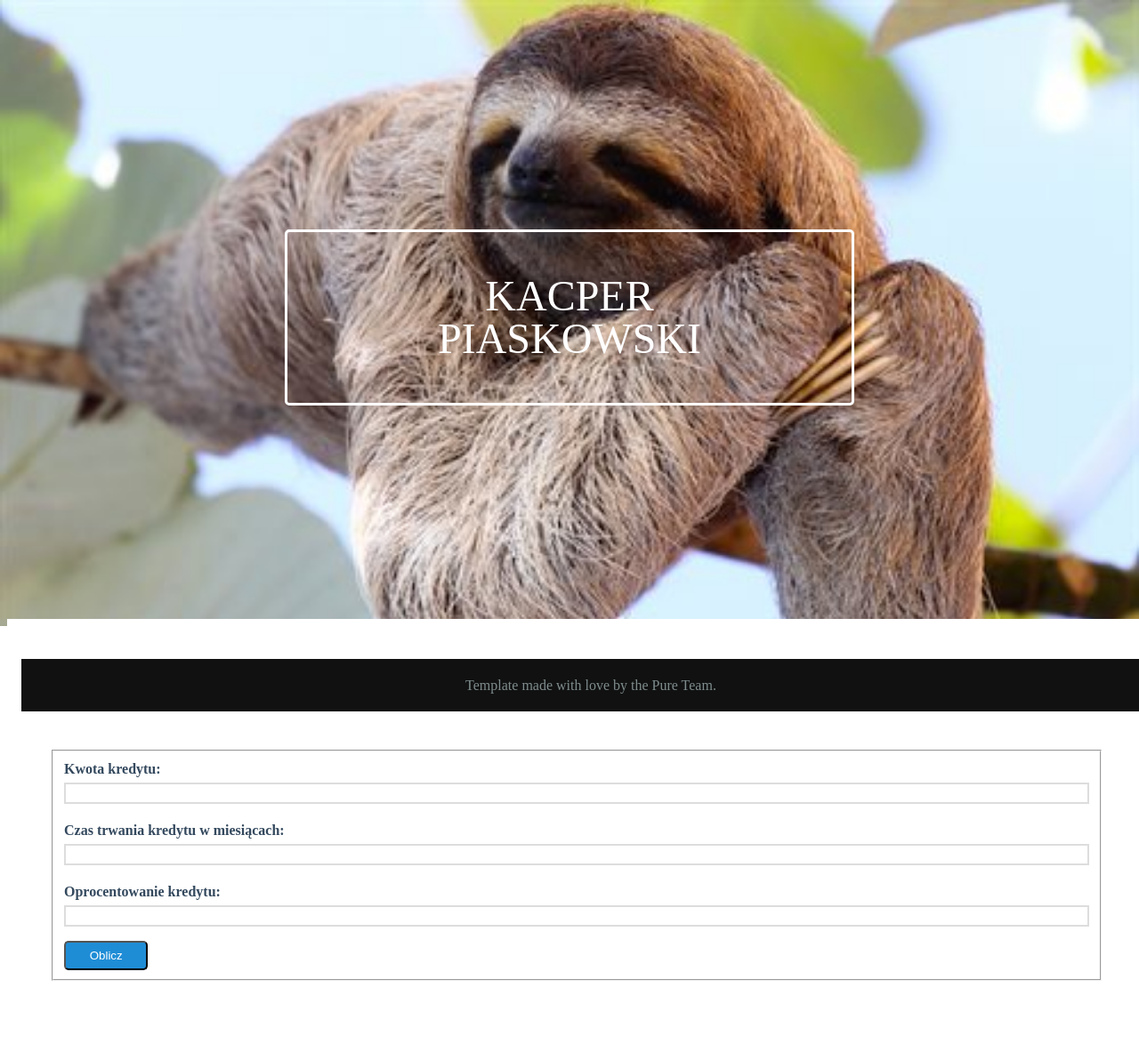
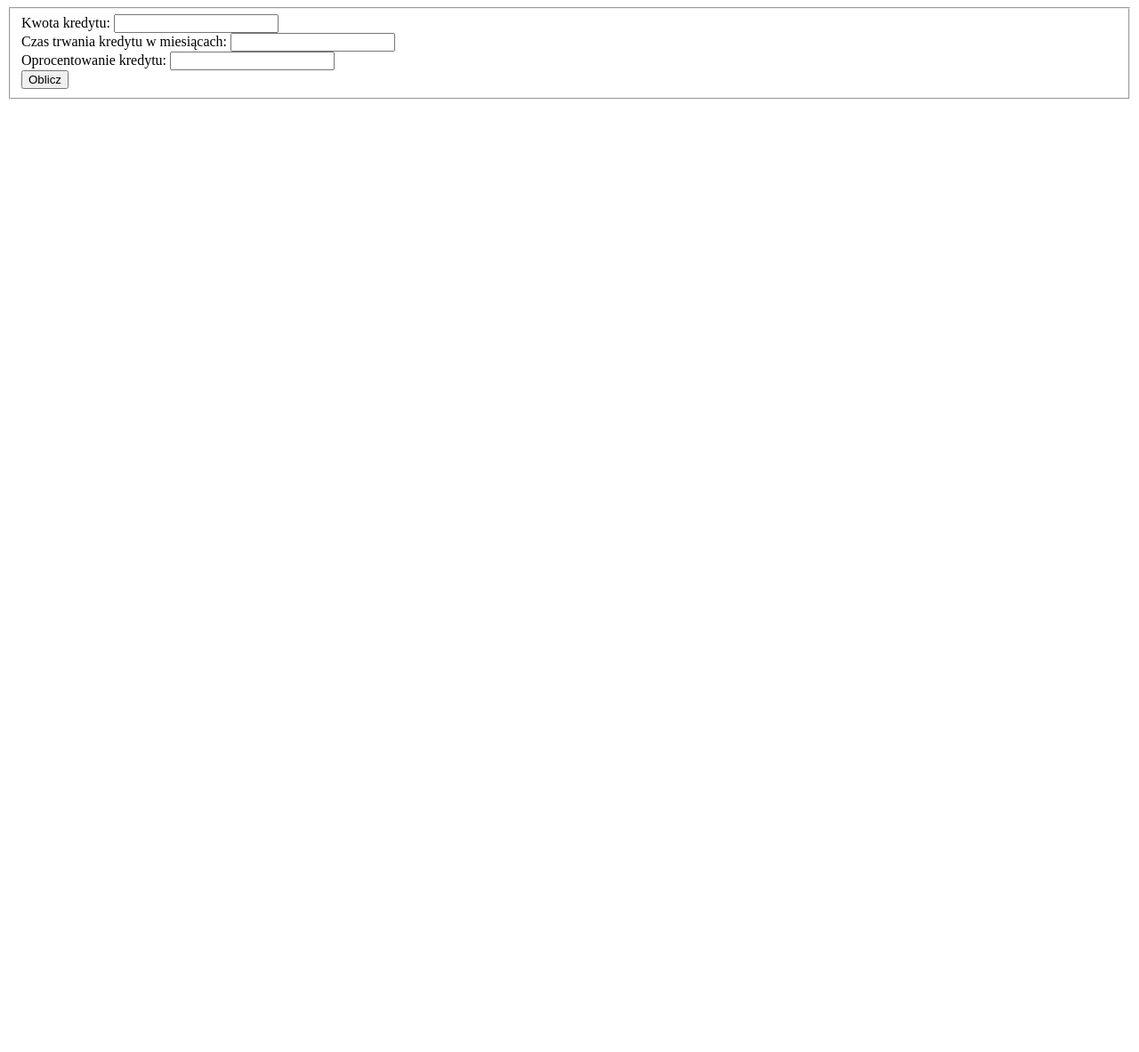
Before and after one commit to piaskowskikacper/aplikacje_internetowe, a PHP site: page / in a window 1280 px wide. Shown: the whole page at 89% size. After the commit the page ends 112 px from the top, so only its background shows below. Run offline with PHP 8.4, Linux system fonts and the light colour scheme; data that the repository does not hold is empty; a stand-in replaces the project's code that opens the database connection; some libraries are stand-ins or nearby versions.

Commit message:
repo fix v3

```diff
--- a/php_01_widok_kontroler/app/calc_view.php
+++ b/php_01_widok_kontroler/app/calc_view.php
@@ -1,42 +1,13 @@
 <?php require_once dirname(__FILE__) .'/../config.php';?>
-<!doctype html>
-<html lang="en">
+<!DOCTYPE HTML>
+<html xmlns="http://www.w3.org/1999/xhtml" xml:lang="pl" lang="pl">
 <head>
-    <meta charset="utf-8">
-    <meta name="viewport" content="width=device-width, initial-scale=1.0">
-    <meta name="description" content="A layout example that shows off a responsive product landing page.">
-    <title>Kacper &ndash; Piaskowski &ndash; Szablonowanie</title>
-    <link rel="stylesheet" href="https://netdna.bootstrapcdn.com/font-awesome/4.0.3/css/font-awesome.css">
-    <link rel="stylesheet" href="/php_01_widok_kontroler/styles/styles.css">
+<meta charset="utf-8" />
+<title>Kalkulator</title>
 </head>
 <body>
 
-<div class="header">
-    <div class="home-menu pure-menu pure-menu-horizontal pure-menu-fixed">
-        <a class="pure-menu-heading" href="">Your Site</a>
-
-        <ul class="pure-menu-list" style="background-image: url('leniwiec.jpg') ">
-            <li class="pure-menu-item pure-menu-selected"><a href="#" class="pure-menu-link">Home</a></li>
-            <li class="pure-menu-item"><a href="#" class="pure-menu-link">Tour</a></li>
-            <li class="pure-menu-item"><a href="#" class="pure-menu-link">Sign Up</a></li>
-        </ul>
-    </div>
-</div>
-
-<div class="splash-container" style="background-image: url('/php_01_widok_kontroler/styles/leniwiec.jpg'); background-repeat: no-repeat; background-size: cover;">
-    <div class="splash">
-        <h1 class="splash-head">Kacper Piaskowski</h1>
-    </div>
-</div>
-
-<div class="content-wrapper">
-
-    <div class="content">
-        <h2 class="content-head is-center">Kalkulator kredytowy</h2>
-
-        <div class="pure-g">
-            <div class="l-box-lrg pure-u-1 pure-u-md-2-5">
-                <form class="pure-form pure-form-stacked" action="<?php print(_APP_URL);?>/app/calc.php" method="post">
+<form  action="<?php print(_APP_URL);?>/app/calc.php" method="post">
                     <fieldset>
 
 					<label for="id_kwota">Kwota kredytu: </label>
@@ -52,8 +23,6 @@
 
                     </fieldset>
                 </form>
-
-            </div>
 
 				<?php
 				//wyświeltenie listy błędów, jeśli istnieją
@@ -74,15 +43,5 @@
 				</div>
 				<?php } ?>
 
-    </div>
-
-    <div class="footer l-box is-center">
-       Template made with love by the Pure Team.
-    </div>
-
-</div>
-
-
-
 </body>
 </html>
--- a/php_01_widok_kontroler/styles/styles.css
+++ /dev/null
@@ -1,286 +0,0 @@
-* {
-    -webkit-box-sizing: border-box;
-    -moz-box-sizing: border-box;
-    box-sizing: border-box;
-}
-
-/*
- * -- BASE STYLES --
- * Most of these are inherited from Base, but I want to change a few.
- */
-body {
-    line-height: 1.7em;
-    color: #7f8c8d;
-    font-size: 13px;
-}
-
-h1,
-h2,
-h3,
-h4,
-h5,
-h6,
-label {
-    color: #34495e;
-}
-
-.pure-img-responsive {
-    max-width: 100%;
-    height: auto;
-}
-
-/*
- * -- LAYOUT STYLES --
- * These are some useful classes which I will need
- */
-.l-box {
-    padding: 1em;
-}
-
-.l-box-lrg {
-    padding: 2em;
-    border-bottom: 1px solid rgba(0,0,0,0.1);
-}
-
-.is-center {
-    text-align: center;
-}
-
-
-
-/*
- * -- PURE FORM STYLES --
- * Style the form inputs and labels
- */
-.pure-form label {
-    margin: 1em 0 0;
-    font-weight: bold;
-    font-size: 100%;
-}
-
-.pure-form input[type] {
-    border: 2px solid #ddd;
-    box-shadow: none;
-    font-size: 100%;
-    width: 100%;
-    margin-bottom: 1em;
-}
-
-/*
- * -- PURE BUTTON STYLES --
- * I want my pure-button elements to look a little different
- */
-.pure-button {
-    background-color: #1f8dd6;
-    color: white;
-    padding: 0.5em 2em;
-    border-radius: 5px;
-}
-
-a.pure-button-primary {
-    background: white;
-    color: #1f8dd6;
-    border-radius: 5px;
-    font-size: 120%;
-}
-
-
-/*
- * -- MENU STYLES --
- * I want to customize how my .pure-menu looks at the top of the page
- */
-
-.home-menu {
-    padding: 0.5em;
-    text-align: center;
-    box-shadow: 0 1px 1px rgba(0,0,0, 0.10);
-}
-.home-menu {
-    background: #2d3e50;
-}
-.pure-menu.pure-menu-fixed {
-    /* Fixed menus normally have a border at the bottom. */
-    border-bottom: none;
-    /* I need a higher z-index here because of the scroll-over effect. */
-    z-index: 4;
-}
-
-.home-menu .pure-menu-heading {
-    color: white;
-    font-weight: 400;
-    font-size: 120%;
-}
-
-.home-menu .pure-menu-selected a {
-    color: white;
-}
-
-.home-menu a {
-    color: #6FBEF3;
-}
-.home-menu li a:hover,
-.home-menu li a:focus {
-    background: none;
-    border: none;
-    color: #AECFE5;
-}
-
-
-/*
- * -- SPLASH STYLES --
- * This is the blue top section that appears on the page.
- */
-
-.splash-container {
-    background: #1f8dd6;
-    z-index: 1;
-    overflow: hidden;
-    /* The following styles are required for the "scroll-over" effect */
-    width: 100%;
-    height: 88%;
-    top: 0;
-    left: 0;
-    position: fixed !important;
-}
-
-.splash {
-    /* absolute center .splash within .splash-container */
-    width: 80%;
-    height: 50%;
-    margin: auto;
-    position: absolute;
-    top: 100px; left: 0; bottom: 0; right: 0;
-    text-align: center;
-    text-transform: uppercase;
-}
-
-/* This is the main heading that appears on the blue section */
-.splash-head {
-    font-size: 20px;
-    font-weight: bold;
-    color: white;
-    border: 3px solid white;
-    padding: 1em 1.6em;
-    font-weight: 100;
-    border-radius: 5px;
-    line-height: 1em;
-}
-
-/* This is the subheading that appears on the blue section */
-.splash-subhead {
-    color: white;
-    letter-spacing: 0.05em;
-    opacity: 0.8;
-}
-
-/*
- * -- CONTENT STYLES --
- * This represents the content area (everything below the blue section)
- */
-.content-wrapper {
-    /* These styles are required for the "scroll-over" effect */
-    position: absolute;
-    top: 87%;
-    width: 100%;
-    min-height: 12%;
-    z-index: 2;
-    background: white;
-
-}
-
-/* We want to give the content area some more padding */
-.content {
-    padding: 1em 1em 3em;
-}
-
-/* This is the class used for the main content headers (<h2>) */
-.content-head {
-    font-weight: 400;
-    text-transform: uppercase;
-    letter-spacing: 0.1em;
-    margin: 2em 0 1em;
-}
-
-/* This is a modifier class used when the content-head is inside a ribbon */
-.content-head-ribbon {
-    color: white;
-}
-
-/* This is the class used for the content sub-headers (<h3>) */
-.content-subhead {
-    color: #1f8dd6;
-}
-    .content-subhead i {
-        margin-right: 7px;
-    }
-
-/* This is the class used for the dark-background areas. */
-.ribbon {
-    background: #2d3e50;
-    color: #aaa;
-}
-
-/* This is the class used for the footer */
-.footer {
-    background: #111;
-    position: fixed;
-    bottom: 0;
-    width: 100%;
-}
-
-/*
- * -- TABLET (AND UP) MEDIA QUERIES --
- * On tablets and other medium-sized devices, we want to customize some
- * of the mobile styles.
- */
-@media (min-width: 48em) {
-
-    /* We increase the body font size */
-    body {
-        font-size: 16px;
-    }
-
-    /* We can align the menu header to the left, but float the
-    menu items to the right. */
-    .home-menu {
-        text-align: left;
-    }
-        .home-menu ul {
-            float: right;
-        }
-
-    /* We increase the height of the splash-container */
-/*    .splash-container {
-        height: 500px;
-    }*/
-
-    /* We decrease the width of the .splash, since we have more width
-    to work with */
-    .splash {
-        width: 50%;
-        height: 50%;
-    }
-
-    .splash-head {
-        font-size: 250%;
-    }
-
-
-    /* We remove the border-separator assigned to .l-box-lrg */
-    .l-box-lrg {
-        border: none;
-    }
-
-}
-
-/*
- * -- DESKTOP (AND UP) MEDIA QUERIES --
- * On desktops and other large devices, we want to over-ride some
- * of the mobile and tablet styles.
- */
-@media (min-width: 78em) {
-    /* We increase the header font size even more */
-    .splash-head {
-        font-size: 300%;
-    }
-}
```
Also changed, not shown: php_01_widok_kontroler/styles/leniwiec.jpg (deleted). Lines whose indentation alone changed are shown as unchanged.
